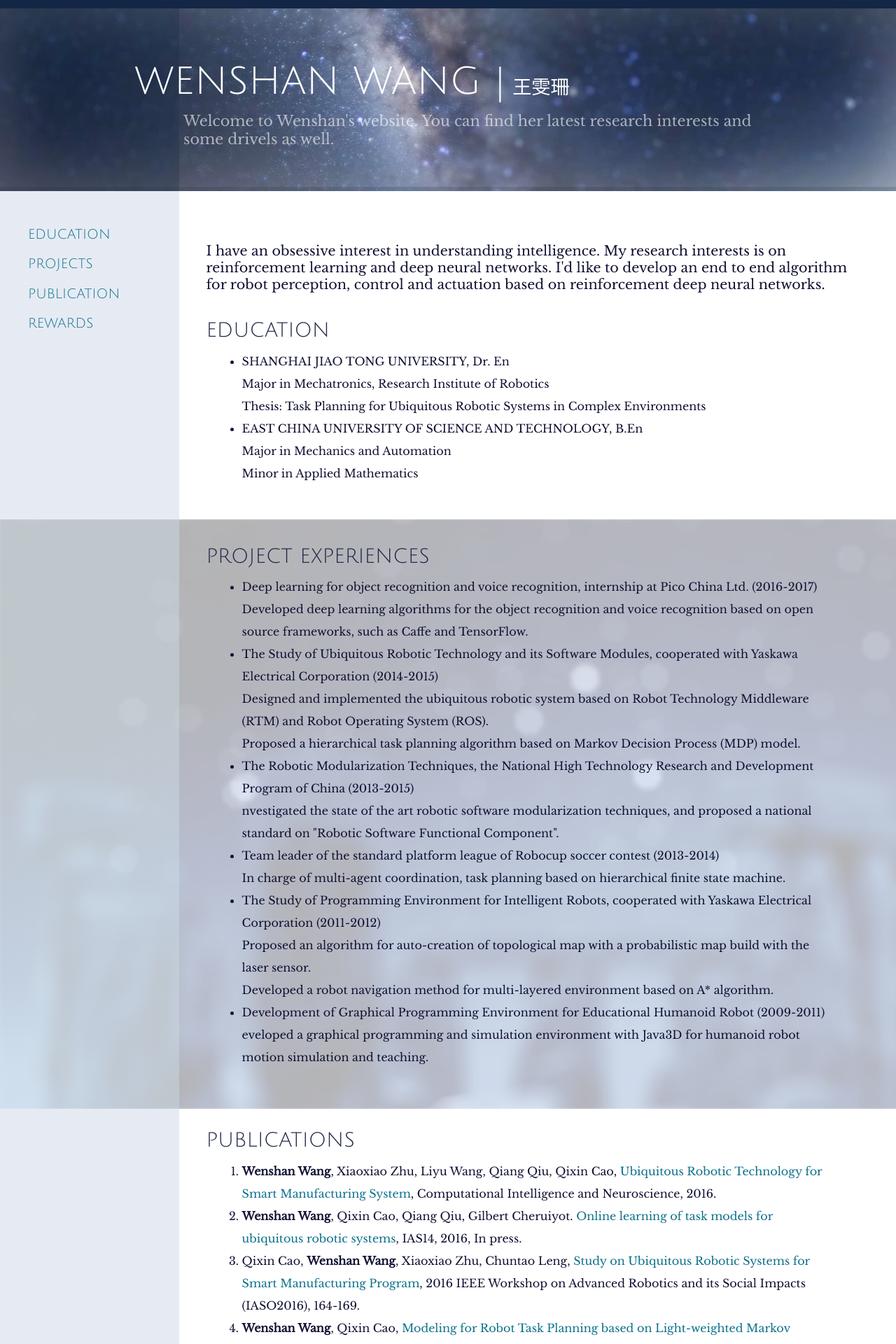
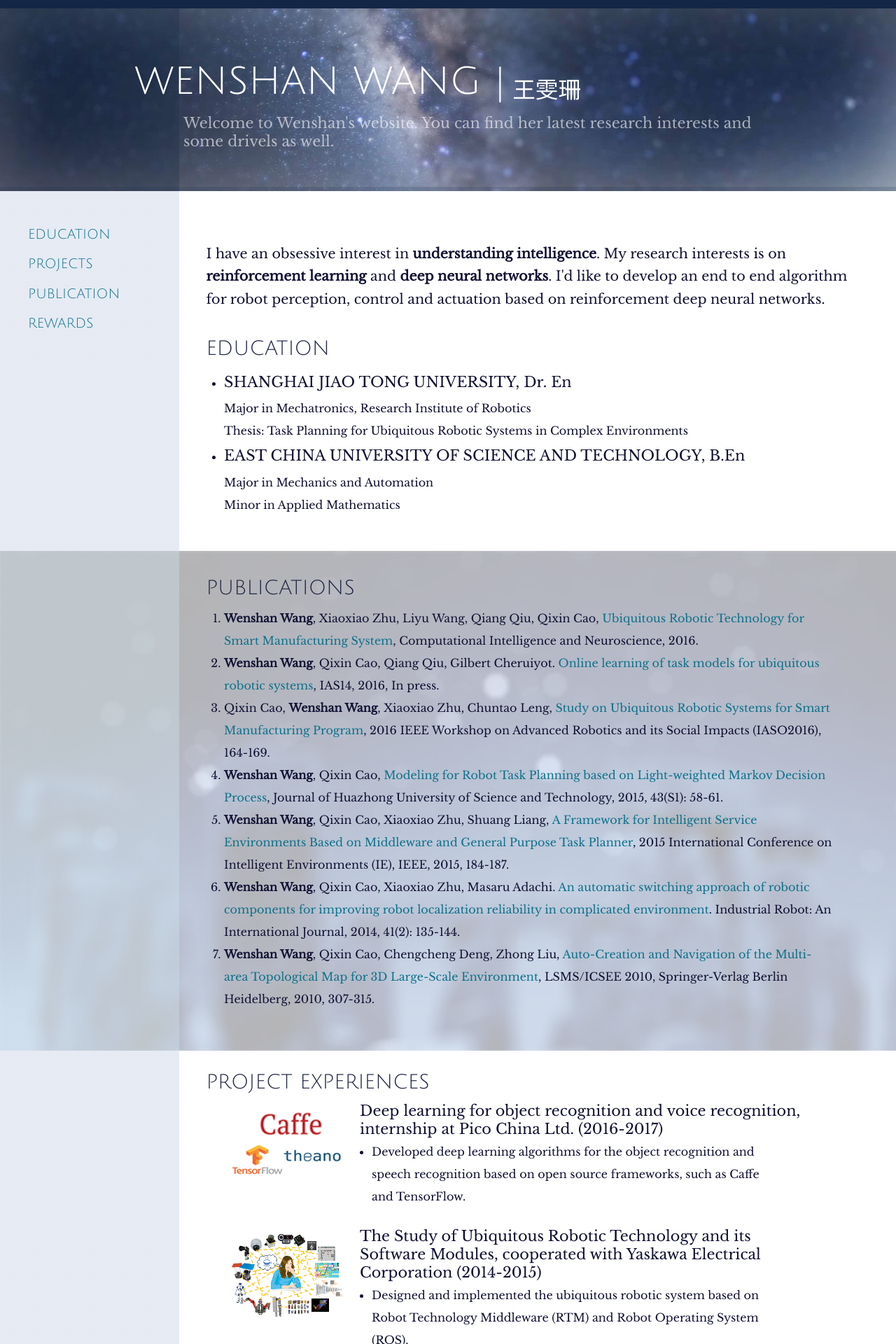
Before and after one commit to Amigoshan/Amigoshan.github.io, a Jekyll site: the page built from index.html, in a window 1280 px wide. Shown: the top 1920 px of the page at 70% size. Built offline with Jekyll 4.4.1, drawn with Linux system fonts in a browser that asks for light colours; comment, search, counter and statistics services are not loaded; some of the changed text lies outside the part shown.

Commit message:
table like layout of project section

```diff
--- a/_includes/projects.html
+++ b/_includes/projects.html
@@ -1,36 +1,46 @@
 <div class = "projects" id="projects">
   <h3 class="project-head">Project Experiences</h3>
-    <ul class = "project-list">
-      <li>
-        <div class = "project-name" >Deep learning for object recognition and voice recognition, internship at Pico China Ltd. (2016-2017)</div>
-        <div class = "project-description">Developed deep learning algorithms for the object recognition and voice recognition based on open source frameworks, such as Caffe and TensorFlow.</div>
-       </li>
+    <div class = "project-list">
+      <div class = "project-item">
+        <div class = "project-image"><img src="image/dnn.png"  /> </div>
+        <div class = "project-content">
+          <div class = "project-name" >Deep learning for object recognition and voice recognition, internship at Pico China Ltd. (2016-2017)</div>
+          <ul class = "project-description">
+            <li>Developed deep learning algorithms for the object recognition and speech recognition based on open source frameworks, such as Caffe and TensorFlow.</li>
+          </ul>
+        </div>
+       </div>
 
-      <li>
-        <div class = "project-name" >The Study of Ubiquitous Robotic Technology and its Software Modules, cooperated with Yaskawa Electrical Corporation (2014-2015)</div>
-        <div class = "project-description">Designed and implemented the ubiquitous robotic system based on Robot Technology Middleware (RTM) and Robot Operating System (ROS).</div>
-       <div class = "project-description">Proposed a hierarchical task planning algorithm based on Markov Decision Process (MDP) model. </div>
-      </li>
+      <div class = "project-item">
+        <div class = "project-image"><img src="image/ubibot.png"  /> </div>
+        <div class = "project-content">
+          <div class = "project-name" >The Study of Ubiquitous Robotic Technology and its Software Modules, cooperated with Yaskawa Electrical Corporation (2014-2015)</div>
+          <ul class = "project-description">
+            <li>Designed and implemented the ubiquitous robotic system based on Robot Technology Middleware (RTM) and Robot Operating System (ROS).</li>
+            <li>Proposed a hierarchical task planning algorithm based on Markov Decision Process (MDP) model. </li>
+          </ul>
+       </div>
+      </div>
 
-      <li>
+      <div class = "project-item">
         <div class = "project-name" >The Robotic Modularization Techniques, the National High Technology Research and Development Program of China (2013-2015)</div>
         <div class = "project-description">nvestigated the state of the art robotic software modularization techniques, and proposed a national standard on "Robotic Software Functional Component". </div>
-      </li>
+      </div>
 
-      <li>
+      <div class = "project-item">
         <div class = "project-name" >Team leader of the standard platform league of Robocup soccer contest (2013-2014) </div>
         <div class = "project-description">In charge of multi-agent coordination, task planning based on hierarchical finite state machine. </div>
-      </li>
+      </div>
 
-      <li>
+      <div class = "project-item">
         <div class = "project-name" >The Study of Programming Environment for Intelligent Robots, cooperated with Yaskawa Electrical Corporation (2011-2012)</div>
         <div class = "project-description">Proposed an algorithm for auto-creation of topological map with a probabilistic map build with the laser sensor. </div>
        <div class = "project-description">Developed a robot navigation method for multi-layered environment based on A* algorithm. </div>
-      </li>
+      </div>
 
-      <li>
+      <div class = "project-item">
         <div class = "project-name" >Development of Graphical Programming Environment for Educational Humanoid Robot (2009-2011)</div>
         <div class = "project-description">eveloped a graphical programming and simulation environment with Java3D for humanoid robot motion simulation and teaching. </div>
-      </li>
-    </ul>
+      </div>
+    </div>
 </div>
--- a/css/style.css
+++ b/css/style.css
@@ -72,7 +72,7 @@ h1 .title-cn {
   padding-top: 15px;
   padding-left: 10px;
 /*  font-family: "KaiTi_GB2312","Microsoft YaHei";*/
-  font-size: 0.5em;
+  font-size: 0.6em;
   position: relative;
   float: left;
   bottom:0px;
@@ -132,9 +132,7 @@ ul , ol{
   width: 80%;
   margin: 0 auto;
   font-size: 1.2em;
-}
-
-.preamble {
+  line-height: 1.7em;
   padding-top: 1.5em;
 }
 
@@ -164,7 +162,7 @@ ul , ol{
   margin: 0;
 }
 
-.supporting ul, .supporting ol {
+.supporting ul, .supporting ol, .project-list {
   width: 100%;
   padding-left: 13%;
   padding-right: 7%;
@@ -172,17 +170,45 @@ ul , ol{
   padding-bottom: 0.5em;
   margin: 0;
 }
-/*.rewards {
-  padding-bottom: 3em;
-  margin-bottom: 3em;
+
+/* education and project sections */
+.university-name, .project-name {
+  width: 100%;
+  font-size: 1.3em;
 }
-.even h3 {
-  margin-top: 0;
+
+.project-item::after {
+  width: 100%;
+  margin: 10px 0 20px 0;
+  content: "";
+  clear: both;
+  display: table;
 }
-.even p {
-  margin-bottom: 0;
+
+.project-image {
+  float: left;
+  width: 20%;
+  margin: 10px 10px 10px 10px;
+}
+
+.project-content {
+  float: left;
+  width: 73%;
+}
+
+.project-content ul{
+  width: 100%;
+  padding-left: 5%;
+  padding-right: 7%;
+  padding-top: 0.2em;
+  padding-bottom: 0.5em;
+  margin: 0;
+}
+
+/*.project-name::before {
+  content: "* ";
+  font-weight: bold;
 }*/
-
 
 /* sidebar base styles */
 .sidebar {
@@ -353,7 +379,7 @@ footer a::before {
 }
 
 
-/* mid-res CSS */
+/* mid-res CSS
 @media only screen and (max-width: 1132px) {
   header {
     border-top: solid 10px rgba(19, 42, 71, 0.9);
@@ -361,7 +387,7 @@ footer a::before {
   p, li {
     font-size: 1.2em;
   }
-}
+}*/
 
 
 
@@ -446,14 +472,22 @@ footer a::before {
 
   }
 
-   .supporting ul, .supporting ol {
+   .supporting ul, .supporting ol, .project-list {
     width: 100%;
-    padding-left: 27%;
+    padding-left: 25%;
     padding-bottom: 50px;
     margin-left: auto;
     margin-right: auto;
   }
 
+  .project-content ul{
+    width: 100%;
+    padding-left: 17px;
+    padding-right: 7%;
+    padding-top: 0.2em;
+    padding-bottom: 0.5em;
+    margin: 0;
+  }
 
   .even-wrapper{
     width: 100%;
--- a/index.html
+++ b/index.html
@@ -7,18 +7,18 @@ layout: default
       {% include navigation.html %}
   </div>
 
-  <div class="preamble"><p>I have an obsessive interest in understanding intelligence. My research interests is on reinforcement learning and deep neural networks. I'd like to develop an end to end algorithm for robot perception, control and actuation based on reinforcement deep neural networks.  </p> </div>
+  <div class="preamble"><p>I have an obsessive interest in <b>understanding intelligence</b>. My research interests is on <b>reinforcement learning</b> and <b>deep neural networks</b>. I'd like to develop an end to end algorithm for robot perception, control and actuation based on reinforcement deep neural networks.  </p> </div>
   <div class="supporting">
     <div class="odd">
       {% include educations.html %}
     </div>
     <div class="even">
       <div class="even-wrapper">
-      {% include projects.html %}
+      {% include publications.html %}
     </div>
     </div>
     <div class="odd">
-      {% include publications.html %}
+      {% include projects.html %}
     </div>
     <div class="even">
       <div class="even-wrapper">
```
Also changed, not shown: image/dnn.png (added), image/project_item1.png (added), image/project_item2-2.png (added), image/project_item2-3.png (added), image/ubibot.png (added), 3 other files.
